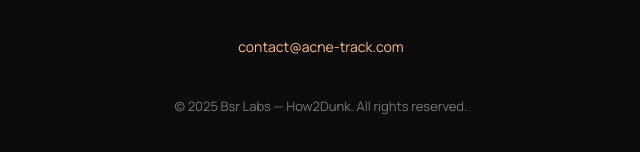
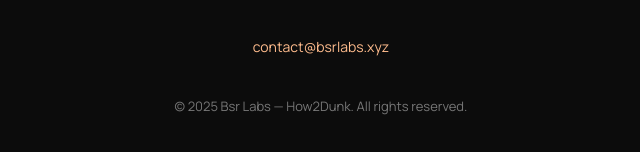
Before and after one commit to jeremydrd9/how2dunk-legal, a plain HTML site: page index.html in a window 1280 px wide. Shown: the part 472-624 px from the top of the page, 319-959 px from the left. Drawn offline with Linux system fonts and the light colour scheme.

Commit message:
change contact email

```diff
--- a/index.html
+++ b/index.html
@@ -92,7 +92,7 @@
     </button>
 
     <div class="footer-links" style="margin-top: 20px;">
-      <a href="mailto:contact@acne-track.com">contact@acne-track.com</a>
+      <a href="mailto:contact@acne-track.com">contact@bsrlabs.xyz</a>
     </div>
 
     <div class="footer">
```
